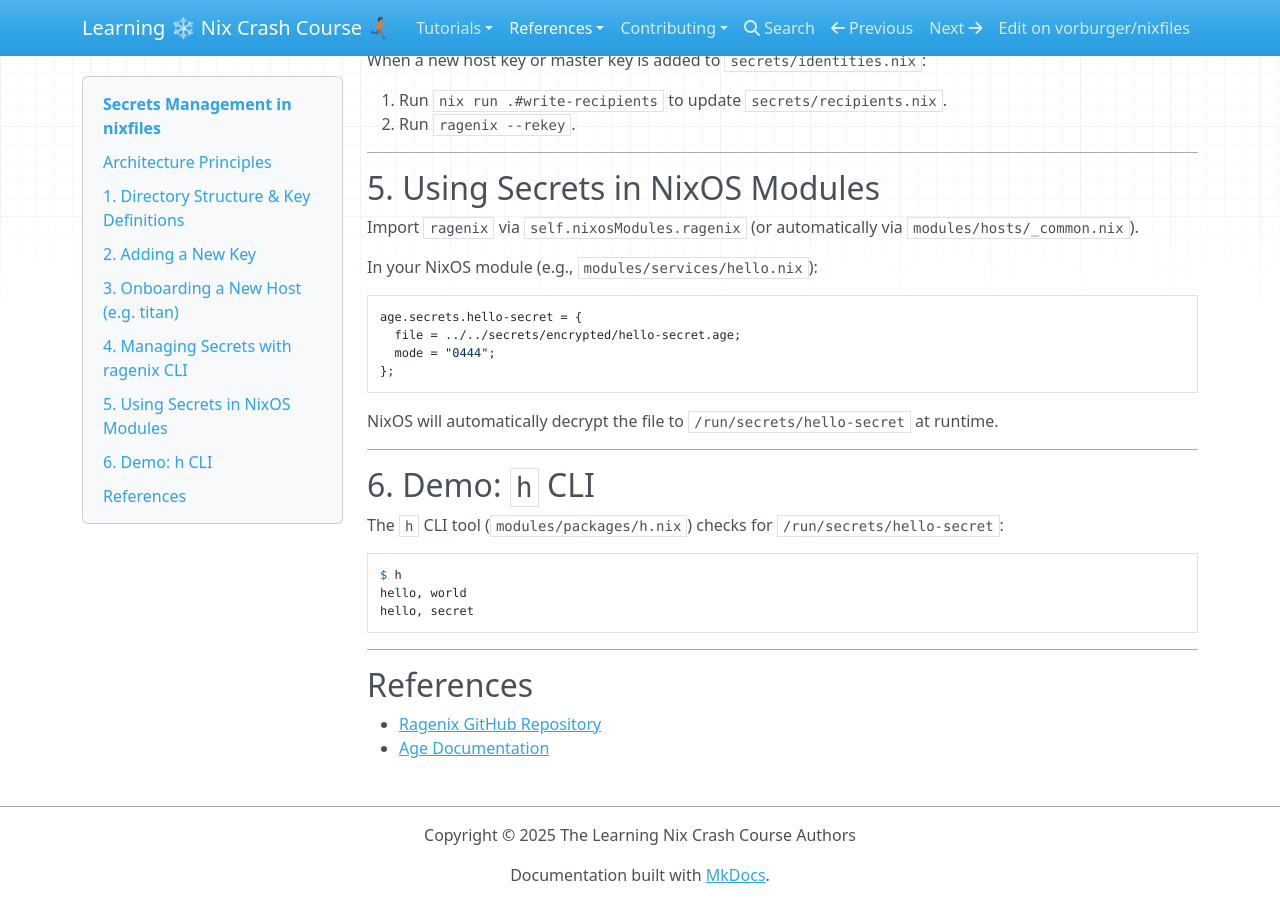
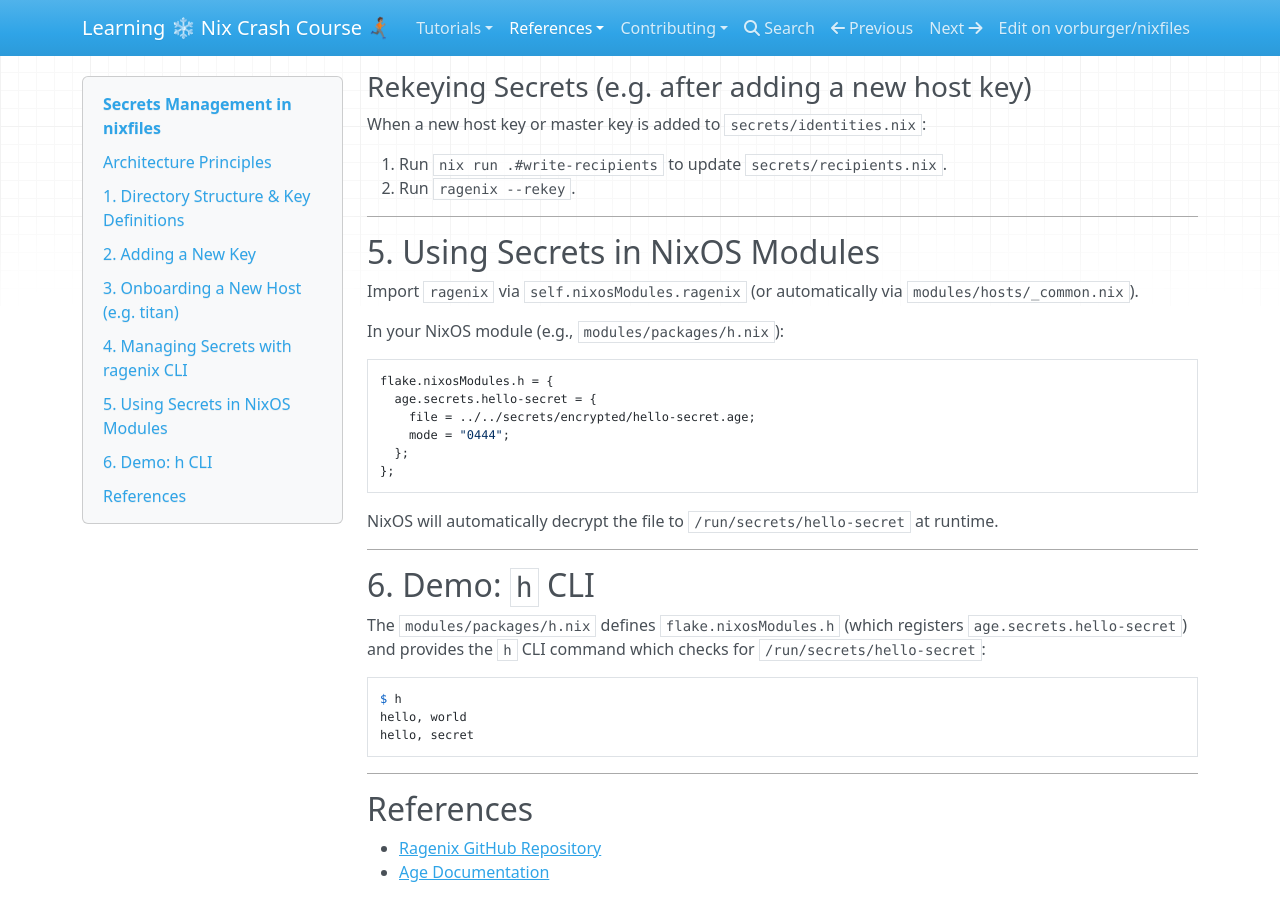
Before and after one commit to vorburger/nixfiles, an MkDocs documentation site: the page built from docs/docs/reference/secrets.md, in a window 1280 px wide and 900 px high, scrolled down 3723 px. Built offline with MkDocs 1.6.1, drawn with Linux system fonts in a browser that asks for light colours; nearby versions of some CDN libraries.

Commit message:
secrets: Move age.secrets.hello to h.nix #clean

````diff
--- a/docs/docs/reference/secrets.md
+++ b/docs/docs/reference/secrets.md
@@ -81,17 +81,22 @@ When setting up a brand-new host machine (`titan`), system activation during `ni
 If you have an existing active machine (`ixo`) where your YubiKey is plugged in:
 
 1. **Get Host Key on `titan` (via SSH)**:
+
    ```bash
    cat /etc/ssh/ssh_host_ed25519_key.pub
    ```
+
 2. **Add Key & Rekey on `ixo`**:
    Add `titan = "ssh-ed25519 AAAAC3...";` to `secrets/identities.nix` on `ixo`.
+
    ```bash
    nix run .#write-recipients
    ragenix --rekey
    git commit -am "secrets: Add titan host key" && git push
    ```
+
 3. **Switch on `titan` (via SSH)**:
+
    ```bash
    git pull && nixos-rebuild switch
    ```
@@ -134,6 +139,7 @@ If no other active workstation is up and running, you can onboard directly on `t
    ```
 
 5. **Commit and Switch**:
+
    ```bash
    git commit -am "secrets: Add titan host key"
    nixos-rebuild switch
@@ -173,12 +179,14 @@ When a new host key or master key is added to `secrets/identities.nix`:
 
 Import `ragenix` via `self.nixosModules.ragenix` (or automatically via `modules/hosts/_common.nix`).
 
-In your NixOS module (e.g., `modules/services/hello.nix`):
+In your NixOS module (e.g., `modules/packages/h.nix`):
 
 ```nix
-age.secrets.hello-secret = {
-  file = ../../secrets/encrypted/hello-secret.age;
-  mode = "0444";
+flake.nixosModules.h = {
+  age.secrets.hello-secret = {
+    file = ../../secrets/encrypted/hello-secret.age;
+    mode = "0444";
+  };
 };
 ```
 
@@ -188,7 +196,7 @@ NixOS will automatically decrypt the file to `/run/secrets/hello-secret` at runt
 
 ## 6. Demo: `h` CLI
 
-The `h` CLI tool (`modules/packages/h.nix`) checks for `/run/secrets/hello-secret`:
+The `modules/packages/h.nix` defines `flake.nixosModules.h` (which registers `age.secrets.hello-secret`) and provides the `h` CLI command which checks for `/run/secrets/hello-secret`:
 
 ```bash
 $ h
````
Also changed, not shown: 3 other files.
